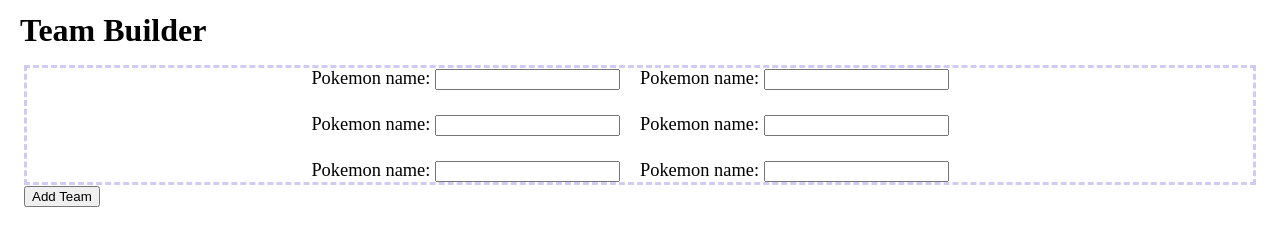
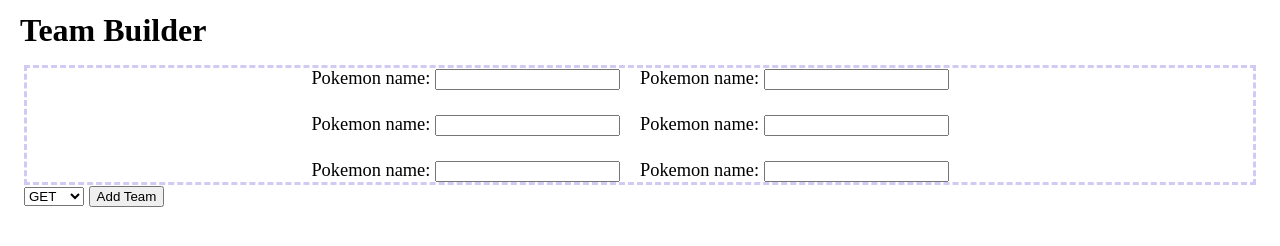
Before and after one commit to HauntedPineapple/IGME-430-Project1, a website: page client/index.html in a window 1280 px wide. Drawn offline with Linux system fonts and the light colour scheme.

Commit message:
did stuff

```diff
--- a/client/index.html
+++ b/client/index.html
@@ -8,7 +8,10 @@
     <link rel="stylesheet" type="text/css" href="./styles/main.css">
 
     <script>
-
+         const init = () => {}
+         const sendFetchRequest = async (userForm) => {}
+         const handleResponse = async (response, parsedResponse) => {}
+         window.onload = init;
     </script>
 </head>
 
@@ -18,7 +21,7 @@
     </header>
 
     <main>
-        <section id="content">
+        <section id="inputForm">
             <div id="teamInput">
                 <span id="first">
                     <label for="firstMember">Pokemon name:</label>
@@ -45,9 +48,11 @@
                     <input type="text" id="sixthMember">
                 </span>
             </div>
-            <div id="inputForm">
+            <select id='methodSelect'>
+                <option value='get'>GET</option>
+                <option value='head'>HEAD</option>
+              </select>
                 <button>Add Team</button>
-            </div>
         </section>
 
         <div id="output"></div>
--- a/client/styles/main.css
+++ b/client/styles/main.css
@@ -2,8 +2,6 @@
     font-size: 1.15rem;
 }
 
-#inputForm{
-}
 #teamInput {
     border: #9384ea6d dashed;
     display: grid;
```
